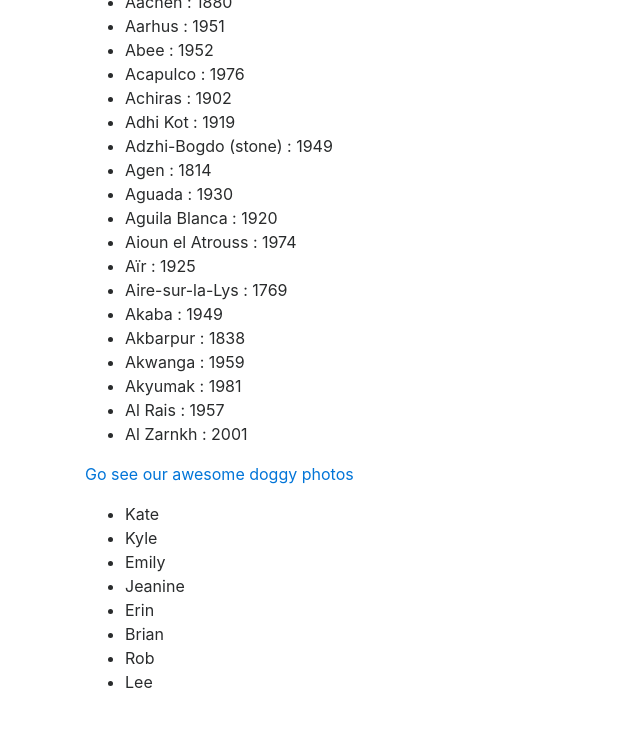
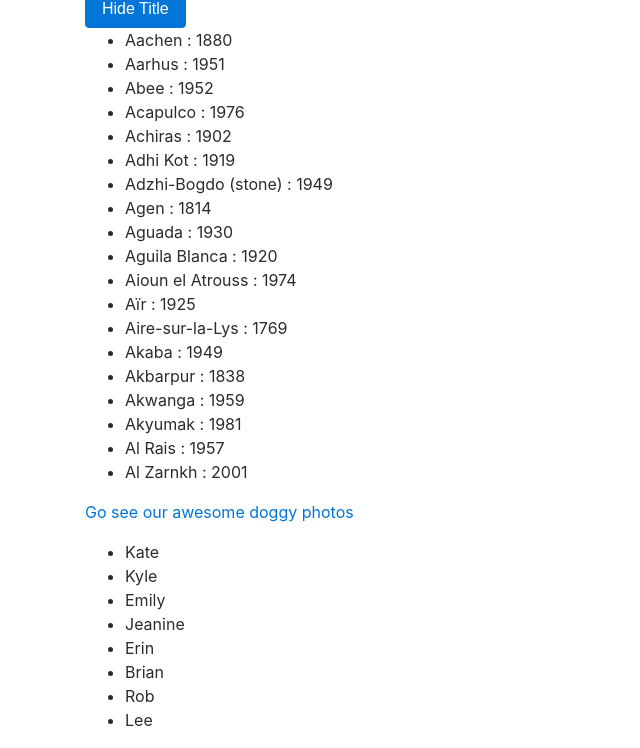
Before and after one commit to em-kim/meteoright, a website: page public/index.html in a window 1280 px wide. Shown: the part 62-810 px from the top of the page, without its empty margins (0-640 px from the left). Drawn offline with nearby package versions, Linux system fonts and the light colour scheme.

Commit message:
put a button near the title. card22

```diff
--- a/public/index.html
+++ b/public/index.html
@@ -8,7 +8,8 @@
     <body>
 <div class="wrapper">
     <div class="container">
-    <h1 id="meteorTitle">Meteoright</h1>
+    <h1 id="meteorTitle" >Meteoright</h1>
+    <button id="hideTitle" class="btn btn-primary">Hide Title</button>
 <ul id="barf"></ul>
 <p><a href="spaceDog.html"> Go see our awesome doggy photos</a></p>
 <ul>
```
